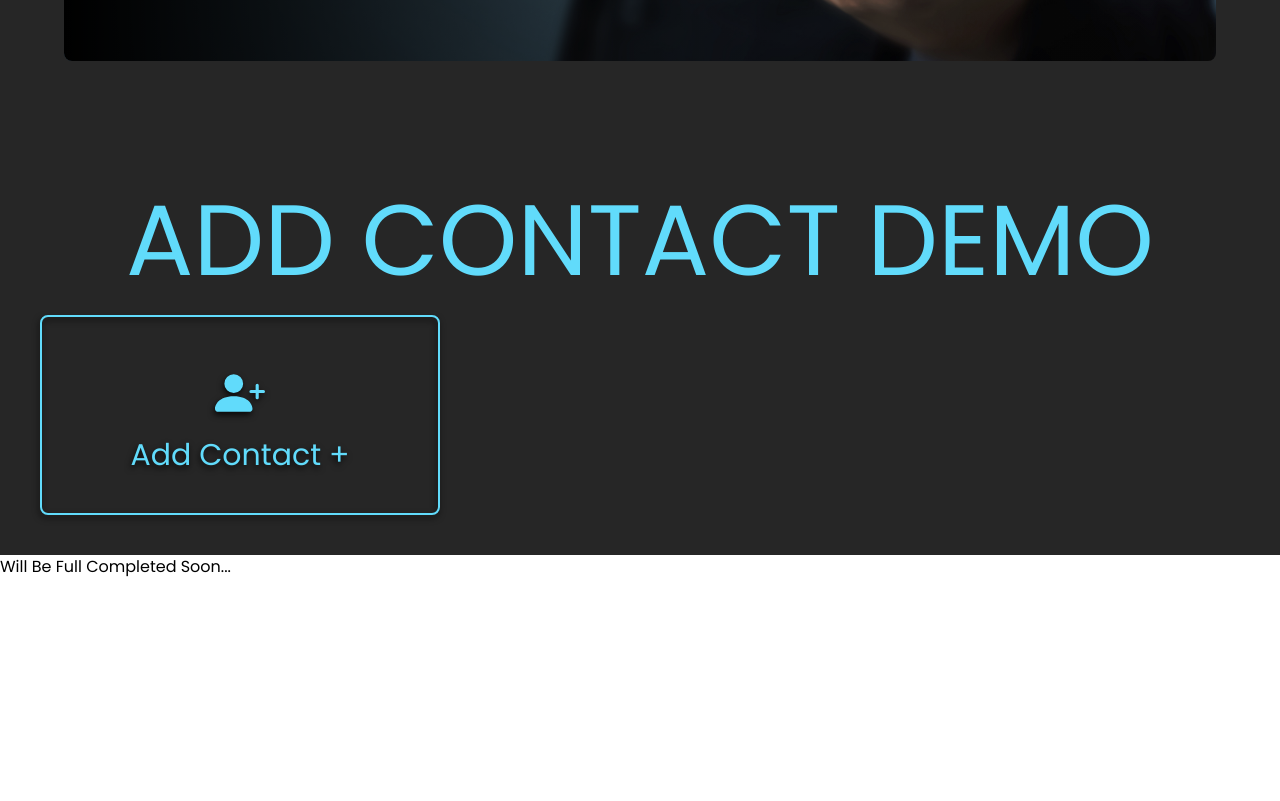
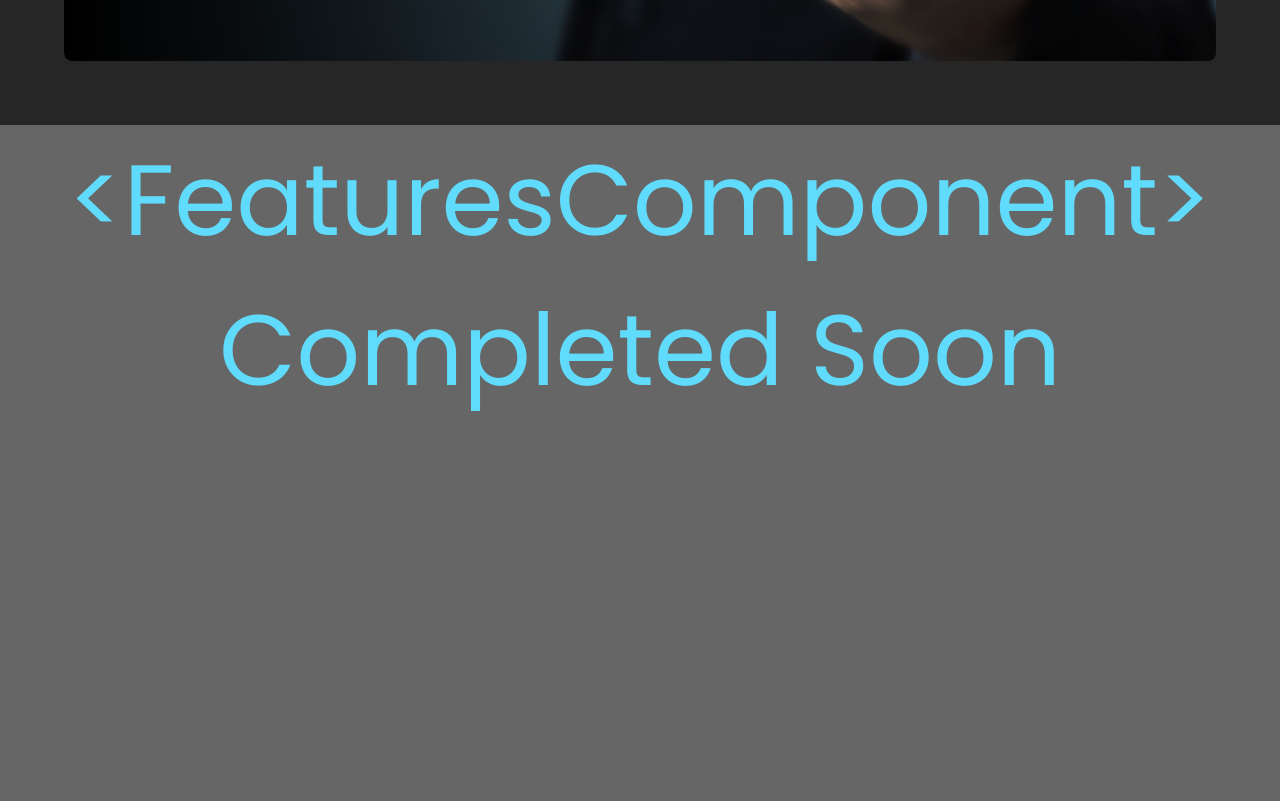
Before and after one commit to Andiilul/tugas-ci-2022-contact, a React (Vite) app: page / in a window 1280 px wide. Shown: the part 639-1440 px from the top of the page. Before the commit the page ends 1218 px from the top, so only its background shows below. Built offline with nearby package versions, Linux system fonts and the light colour scheme.

Commit message:
app jsx lil edit

```diff
--- a/src/App.jsx
+++ b/src/App.jsx
@@ -10,6 +10,7 @@ function App() {
 		<>
     <Navbar />
     <Hero />
+		<div className="h-screen bg-[rgb(102,102,102)] text-cyan text-[100px] flex justify-center text-center"> &lt;FeaturesComponent&gt;<br/>Completed Soon</div>
     <ContactBox/>
 		<p>
 			Will Be Full Completed Soon...
```
